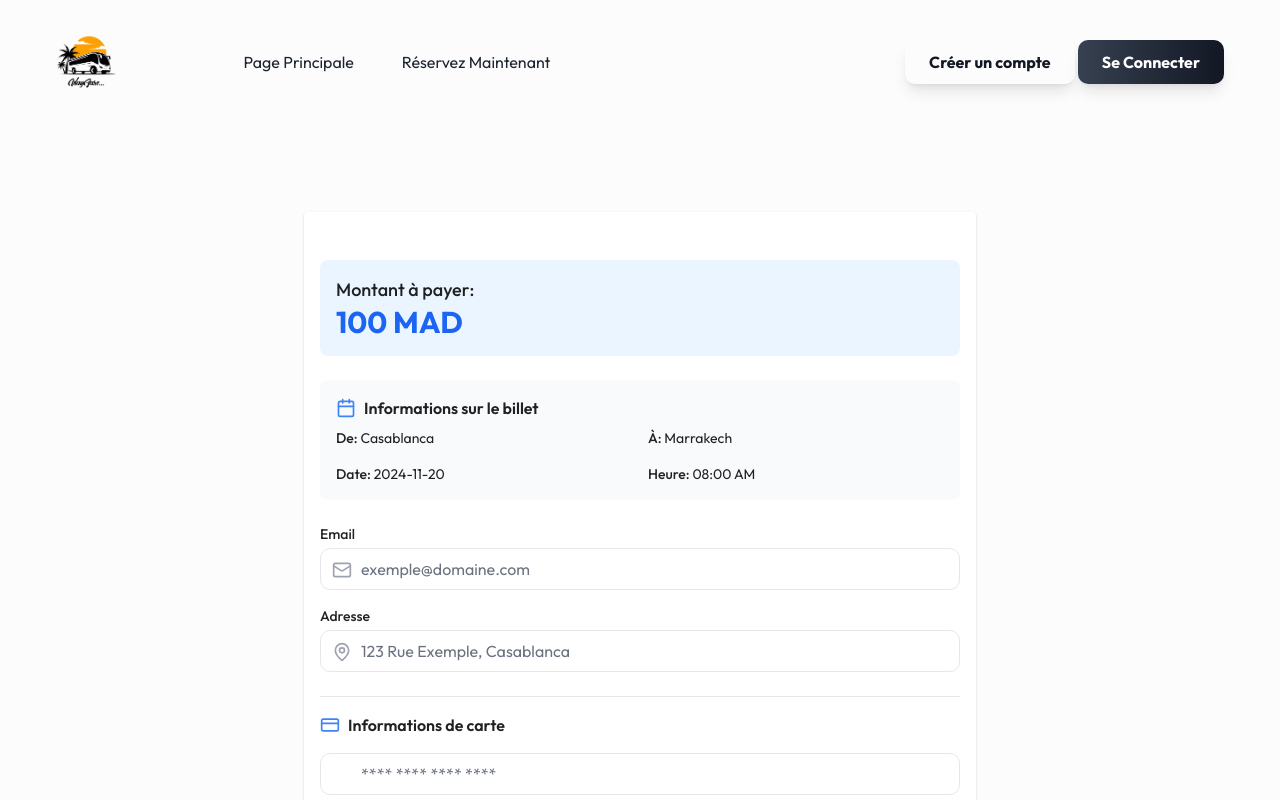
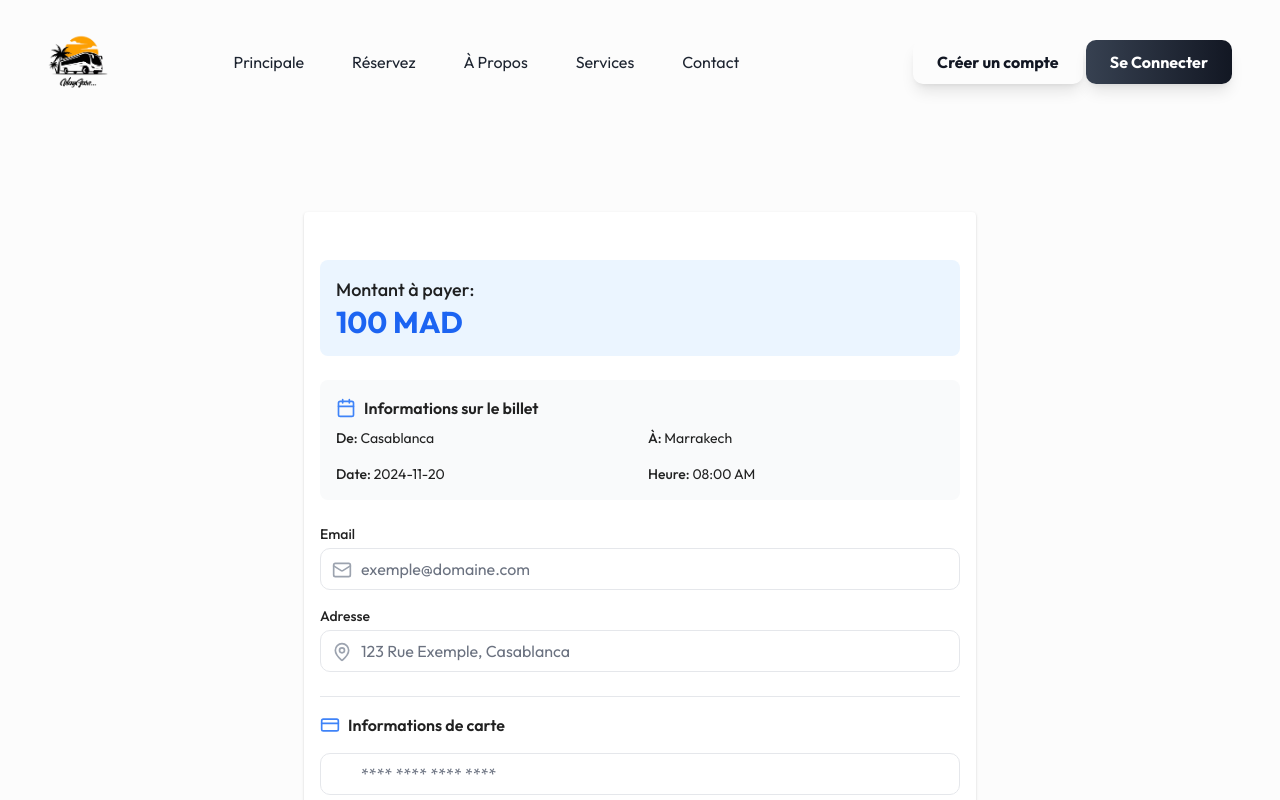
Before and after one commit to khaouitiabdelhakim/Wayfare, a Next.js app: page /global/payment in a window 1280 px wide. Shown: the top 800 px of the page. Built offline with nearby package versions, Linux system fonts and the light colour scheme.

Commit message:
linked chat

```diff
--- a/components/ChatAssistant/index.tsx
+++ b/components/ChatAssistant/index.tsx
@@ -10,20 +10,51 @@ const ChatAssistant = () => {
     { user: "Assistant", text: "Hello! How can I assist you today?" },
   ]);
   const [input, setInput] = useState("");
+  const [isLoading, setIsLoading] = useState(false); // Loading state for API call
 
   const toggleChat = () => {
     setChatOpen(!isChatOpen);
   };
 
-  const handleSendMessage = (e: React.FormEvent) => {
+  const handleSendMessage = async (e: React.FormEvent) => {
     e.preventDefault();
     if (input.trim()) {
-      setMessages([
-        ...messages,
+      // Add the user's message to the chat
+      setMessages((prevMessages) => [
+        ...prevMessages,
         { user: "You", text: input },
-        { user: "Assistant", text: "I'm here to help!" },
       ]);
       setInput("");
+
+      // Send the message to the backend API
+      setIsLoading(true);
+      try {
+        const response = await fetch("/api/v1/assistant", {
+          method: "POST",
+          headers: {
+            "Content-Type": "application/json",
+          },
+          body: JSON.stringify({ message: input }),
+        });
+
+        if (!response.ok) {
+          throw new Error("Failed to fetch assistant response");
+        }
+
+        const data = await response.json();
+        setMessages((prevMessages) => [
+          ...prevMessages,
+          { user: "Assistant", text: data.response },
+        ]);
+      } catch (error) {
+        console.error("Error:", error);
+        setMessages((prevMessages) => [
+          ...prevMessages,
+          { user: "Assistant", text: "Sorry, something went wrong. Please try again." },
+        ]);
+      } finally {
+        setIsLoading(false);
+      }
     }
   };
 
@@ -84,6 +115,17 @@ const ChatAssistant = () => {
                   </p>
                 </motion.div>
               ))}
+              {isLoading && (
+                <motion.div
+                  initial={{ opacity: 0 }}
+                  animate={{ opacity: 1 }}
+                  className="text-left"
+                >
+                  <p className="bg-orange-300 text-white inline-block px-4 py-2 rounded-lg max-w-[80%] break-words">
+                    Thinking...
+                  </p>
+                </motion.div>
+              )}
             </div>
 
             {/* Form Container */}
@@ -97,12 +139,14 @@ const ChatAssistant = () => {
                 onChange={(e) => setInput(e.target.value)}
                 className="w-full px-4 py-2 border border-gray-300 rounded-lg focus:outline-none focus:border-orange-500"
                 placeholder="Type your message..."
+                disabled={isLoading}
               />
               <button
                 type="submit"
                 className="w-full mt-2 py-2 bg-gradient-to-r from-orange-400 to-orange-600 text-white rounded-lg hover:from-orange-500 hover:to-orange-700 transition"
+                disabled={isLoading}
               >
-                Send
+                {isLoading ? "Sending..." : "Send"}
               </button>
             </form>
           </motion.div>
--- a/components/Header/index.tsx
+++ b/components/Header/index.tsx
@@ -49,7 +49,7 @@ const Header = () => {
       >
         <div className="container">
           <div className="relative -mx-4 flex items-center justify-between">
-            <div className="w-40 max-w-full px-4 xl:mr-12">
+            <div className="w-40 max-w-full px-2 xl:mr-12">
               <Link
                 href="/"
                 className={`header-logo block w-full ${
@@ -72,7 +72,7 @@ const Header = () => {
                 />
               </Link>
             </div>
-            <div className="flex w-full items-center justify-between px-4">
+            <div className="flex w-full items-center justify-between px-2">
               <div>
                 <button
                   onClick={navbarToggleHandler}
@@ -110,7 +110,7 @@ const Header = () => {
                         {menuItem.path ? (
                           <Link
                             href={menuItem.path}
-                            className={`flex py-2 text-base lg:mr-0 lg:inline-flex lg:px-0 lg:py-6 ${
+                            className={`flex py-2 text-base lg:mr-0 lg:inline-flex lg:px-0 lg:py-3 ${
                               usePathName === menuItem.path
                                 ? "text-primary dark:text-white"
                                 : "text-dark hover:text-primary dark:text-white/70 dark:hover:text-white"
--- a/components/Header/menuData.tsx
+++ b/components/Header/menuData.tsx
@@ -3,15 +3,34 @@ import { Menu } from "@/models/menu";
 const menuData: Menu[] = [
   {
     id: 1,
-    title: "Page Principale",
+    title: "Principale",
     path: "/main",
     newTab: false,
   },
   {
     id: 2,
-    title: "Réservez Maintenant",
+    title: "Réservez",
     path: "/main/reservation",
     newTab: false,
-  }
+  },
+  {
+    id: 3,
+    title: "À Propos",
+    path: "/main/about",
+    newTab: false,
+  },
+  {
+    id: 4,
+    title: "Services",
+    path: "/main/services",
+    newTab: false,
+  },
+  {
+    id: 5,
+    title: "Contact",
+    path: "/main/contact",
+    newTab: false,
+  },
 ];
+
 export default menuData;
```
